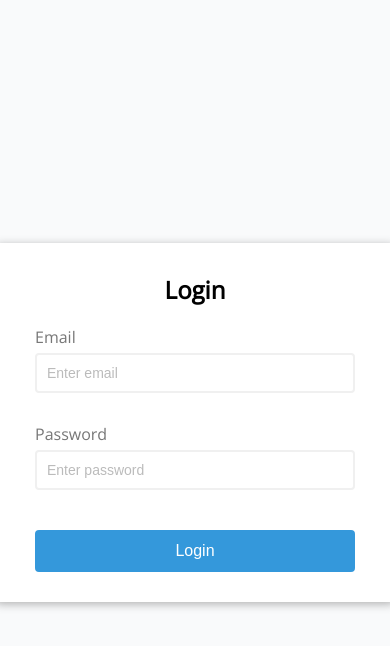
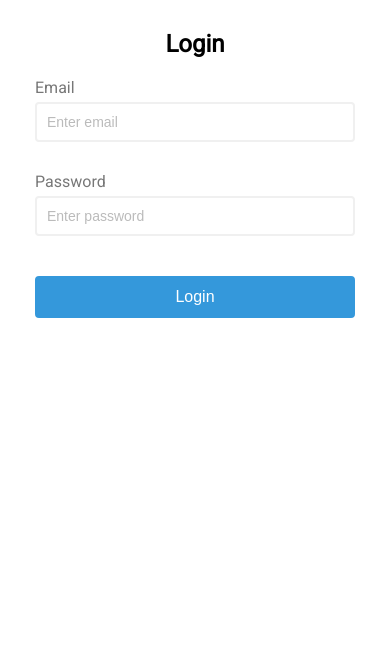
Before and after one commit to omelendrez/livestock-marketplace, a React (Create React App) app: page / in a window 390 px wide. Shown: the top 646 px of the page. Built offline with nearby package versions, Linux system fonts and the light colour scheme.

Commit message:
Add color variables and media query for mobile

```diff
--- a/src/components/Login/styles.css
+++ b/src/components/Login/styles.css
@@ -1,8 +1,9 @@
-@import url("https://fonts.googleapis.com/css?family=Open+Sans&display=swap");
+@import url("https://fonts.googleapis.com/css?family=Roboto&display=swap");
 
 :root {
   --success-color: #2ecc71;
   --error-color: #e74c3c;
+  --button-color: #3498db;
 }
 
 * {
@@ -11,7 +12,7 @@
 
 body {
   background-color: #f9fafb;
-  font-family: "Open Sans", sans-serif;
+  font-family: "Roboto", sans-serif;
   display: flex;
   align-items: center;
   justify-content: center;
@@ -24,6 +25,12 @@ body {
   border-radius: 5px;
   box-shadow: 0 2px 10px rgba(0, 0, 0, 0.3);
   width: 400px;
+}
+
+@media only screen and (max-width: 400px) {
+  .container {
+    min-height: 100vh;
+  }
 }
 
 h2 {
@@ -87,8 +94,8 @@ h2 {
 
 .form button {
   cursor: pointer;
-  background-color: #3498db;
-  border: 2px solid #3498db;
+  background-color: var(--button-color);
+  border: 2px solid var(--button-color);
   border-radius: 4px;
   color: #fff;
   display: block;
```
Also changed, not shown: src/components/index.js (added).
